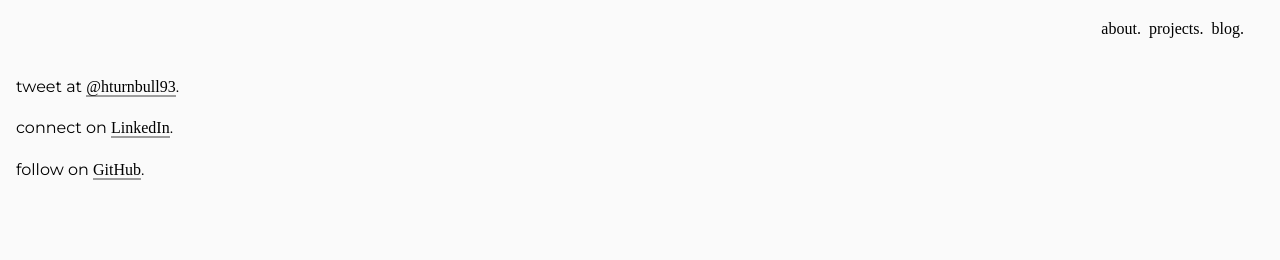
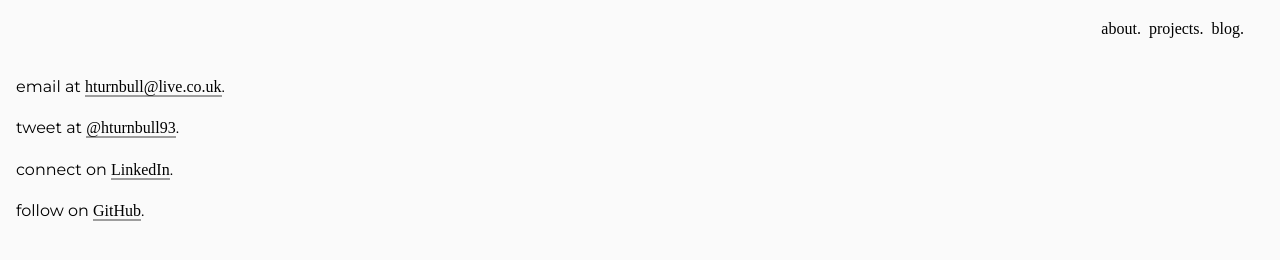
Before and after one commit to hturnbull93/portfolio, a Gatsby site: page /contact in a window 1280 px wide. Built offline with nearby package versions, Linux system fonts and the light colour scheme; Gatsby itself is replaced by a stand-in of ours; a web font is replaced by a local one.

Commit message:
G: Contact renders a link to email me

```diff
--- a/src/pages/contact.jsx
+++ b/src/pages/contact.jsx
@@ -4,6 +4,10 @@ import Layout from "../components/layout"
 const Contact = () => {
   return (
     <Layout>
+      <p>
+        email at {" "}
+        <a href="mailto:hturnbull@live.co.uk">hturnbull@live.co.uk</a>.
+      </p>
       <p>
         tweet at {" "}
         <a href="https://twitter.com/hturnbull">@hturnbull93</a>.
```
Also changed, not shown: README.md.
